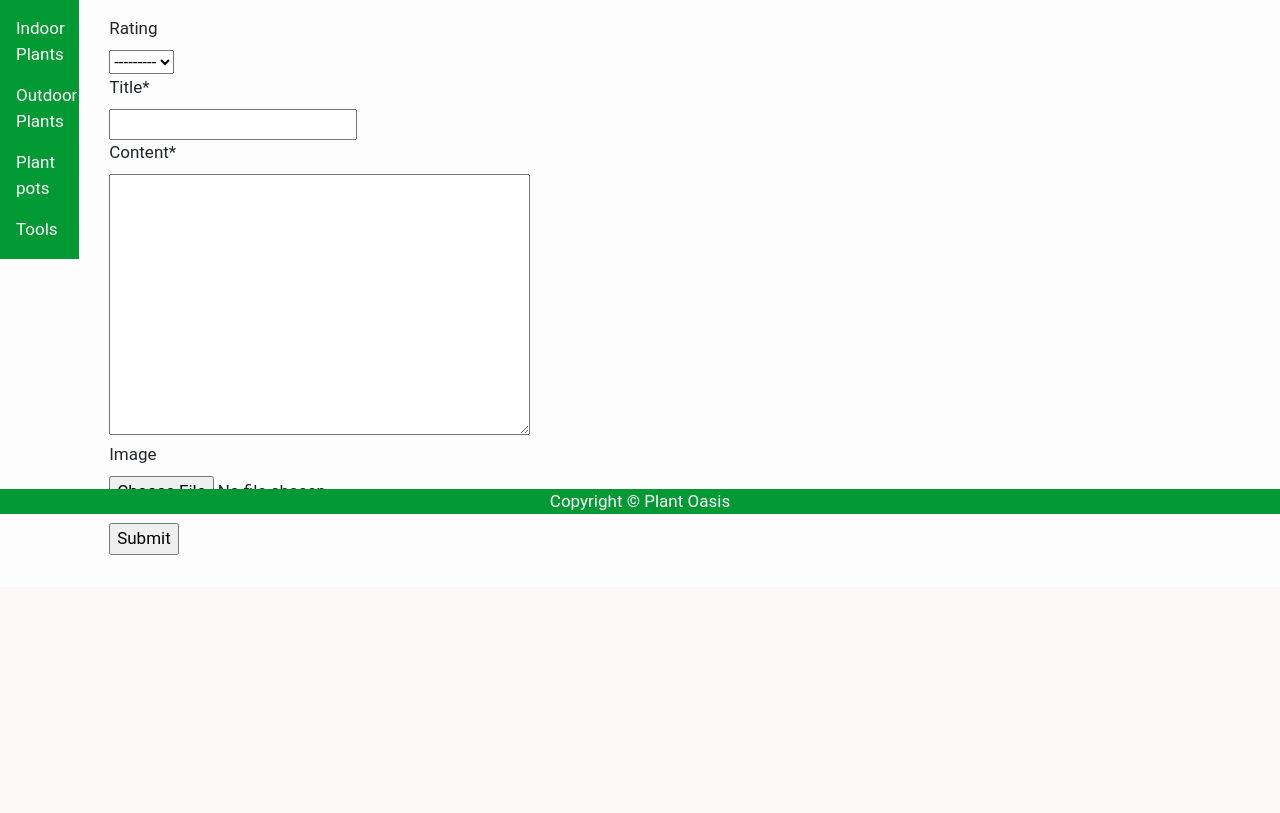
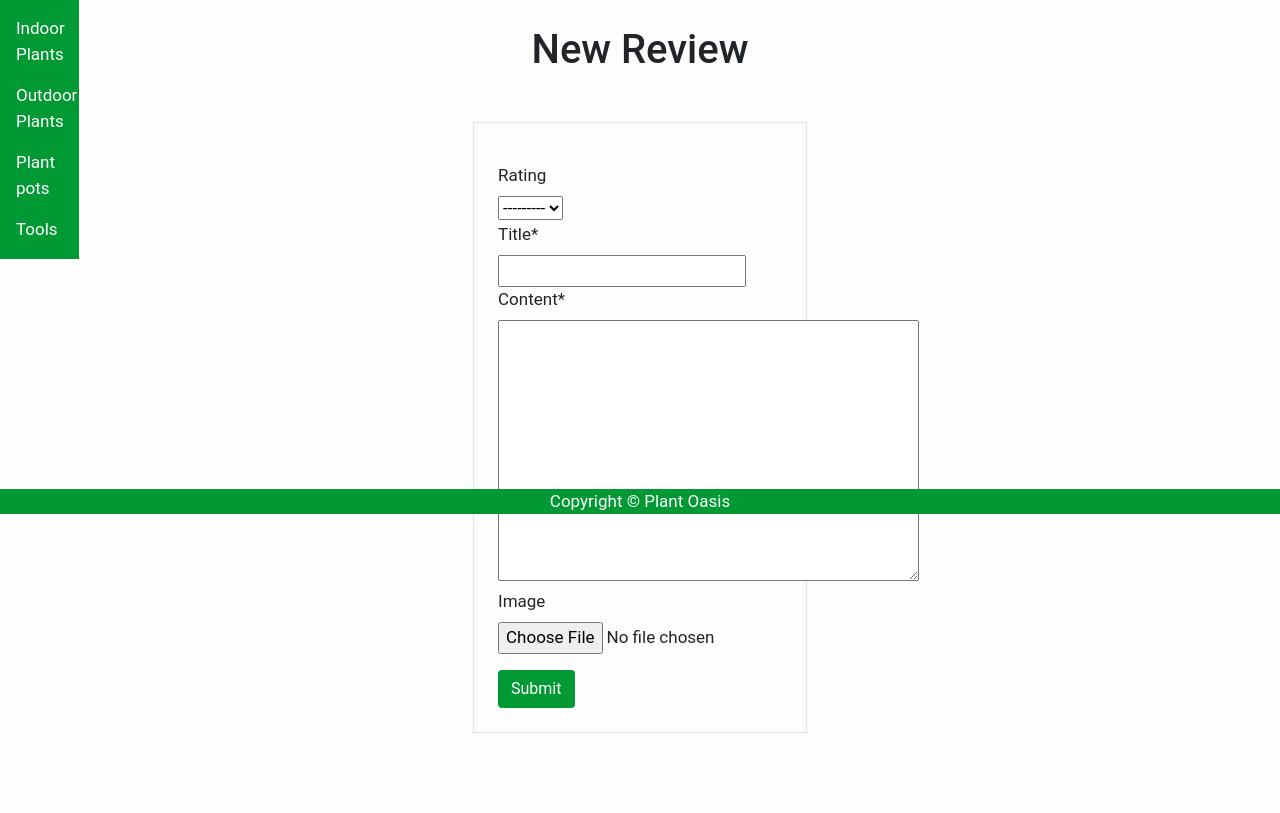
Before and after one commit to hubo00/2nd-Year-Project, a Django app: a page that uses reviews/templates/add_review.html in a window 1280 px wide; the page is wider, and only the part inside the window is pictured. Shown: the part 286-1099 px from the top of that part. Before the commit the page ends 841 px from the top of that part, so only its background shows below. Run offline with Django 3.2, Linux system fonts and the light colour scheme; a user stored in the database is signed in; data comes from the database, SQL or seed files in the repository; both versions use the stored data as it was after the commit; parts of the project's set-up code (start-up, migrations or seed data) failed here and were passed over; some libraries are stand-ins or nearby versions.

Commit message:
Review CRUD styling and Bugfixes

```diff
--- a/reviews/models.py
+++ b/reviews/models.py
@@ -13,6 +13,7 @@ A part of it showed how to create a review model, I used it to create this model
 source = https://www.udemy.com/course/machine-learning-projects-recommendation-system-website/
 """
 
+# Review model which holds a users review on a specific product
 class Review(models.Model):
     RATING_OPTIONS = (
         (1, '1'),
--- a/reviews/templates/add_review.html
+++ b/reviews/templates/add_review.html
@@ -4,10 +4,22 @@
 
 {% block content %}
 
-<form enctype="multipart/form-data" method="POST">
-    {% csrf_token %}
-    <p>{{ form | crispy }}</p>
-    <input type="submit" value="Submit">
-</form>
+<div class="row">
+    <div class="col-4">
+    </div>
+    <div class="col-4">
+        <br>
+        <h1 class="text-center">New Review</h1>
+        <div class="border my-5">
+            <form class="p-4" enctype="multipart/form-data" method="POST">
+                {% csrf_token %}
+                <p>{{ form | crispy }}</p>
+                <input class="btn btn-plants"type="submit" value="Submit">
+            </form>
+        </div>
+    </div>
+    <div class="col-4">
+    </div>
+</div>
 
 {% endblock %}
--- a/reviews/views.py
+++ b/reviews/views.py
@@ -1,3 +1,4 @@
+# Importing all the necessary Libraries and Utilities
 from django.shortcuts import render, get_object_or_404, redirect
 from django.contrib.auth.decorators import login_required
 from shop.models import Product
@@ -17,12 +18,14 @@ A part of it showed how to create views for the review, I created the view mysel
 source = https://www.udemy.com/course/machine-learning-projects-recommendation-system-website/
 """
 
+# An add review function which displays a form for the user to fill out for their review
 @login_required()
 def add_review(request, prod_slug):
     email = str(request.user.email)
     orders = Order.objects.all().filter(emailAddress=email)
     product = get_object_or_404(Product, slug=prod_slug)
     form = ReviewForm()
+    # If the request method is post, and all the form fields are valid, a new review object will be created
     if request.method == "POST":
         form = ReviewForm(request.POST or None, request.FILES)
         if form.is_valid():
@@ -40,18 +43,25 @@ def add_review(request, prod_slug):
             review.title = title
             review.pub_date = datetime.datetime.now()
             review.image = image
+            # Loops through each order for the user and checks if the product reviewed has been purchased
             for order in orders:
-                if OrderItem.objects.filter(order=order, product=product).exists:
+                # If the product HAS been purchased, set purchased (bool) field to true
+                if OrderItem.objects.filter(order=order, product=product).exists():
                     review.purchased = True
+            # Save the review, send a success message and redirect back to the product page
             review.save()
             messages.success(request, "Review Added Successfully")
             return HttpResponseRedirect(reverse('shop:prod_detail', kwargs={'prod_slug': prod_slug}))
     return render(request, 'add_review.html', {'product':product, 'form':form})
 
+# A review update function which allows a user to update their existing reviews
 @login_required()
 def review_update(request, prod_slug, id):
     product = get_object_or_404(Product, slug=prod_slug)
     review = get_object_or_404(Review, id=id)
+    email = str(request.user.email)
+    orders = Order.objects.all().filter(emailAddress=email)
+    # Dictionary containing initial field values for the form
     init_dict = {
         'rating':review.rating,
         'title':review.title,
@@ -59,13 +69,19 @@ def review_update(request, prod_slug, id):
         'image':review.image
     }
     form = ReviewForm(request.POST or None, instance=review, initial=init_dict)
+    # If all the form fields are entered successfully, save the form, send a success message and redirect to product page
     if form.is_valid():
+        for order in orders:
+                # If the product HAS been purchased, set purchased (bool) field to true
+                if OrderItem.objects.filter(order=order, product=product).exists():
+                    review.purchased = True
         form.save()
         messages.info(request, "Review Updated Successfully")
         return HttpResponseRedirect(reverse('shop:prod_detail', kwargs={'prod_slug': prod_slug}))
 
     return render(request, 'update_review.html',{'form':form, 'product':product, 'review':review})
 
+# A review delete function which allows a user to delete their existing reviews
 @login_required()
 def review_delete(request, prod_slug, id):
     product = get_object_or_404(Product, slug=prod_slug)
```
Also changed, not shown: reviews/templates/delete_review.html (+17 -7 lines), reviews/templates/update_review.html (+17 -5 lines), db.sqlite3.
